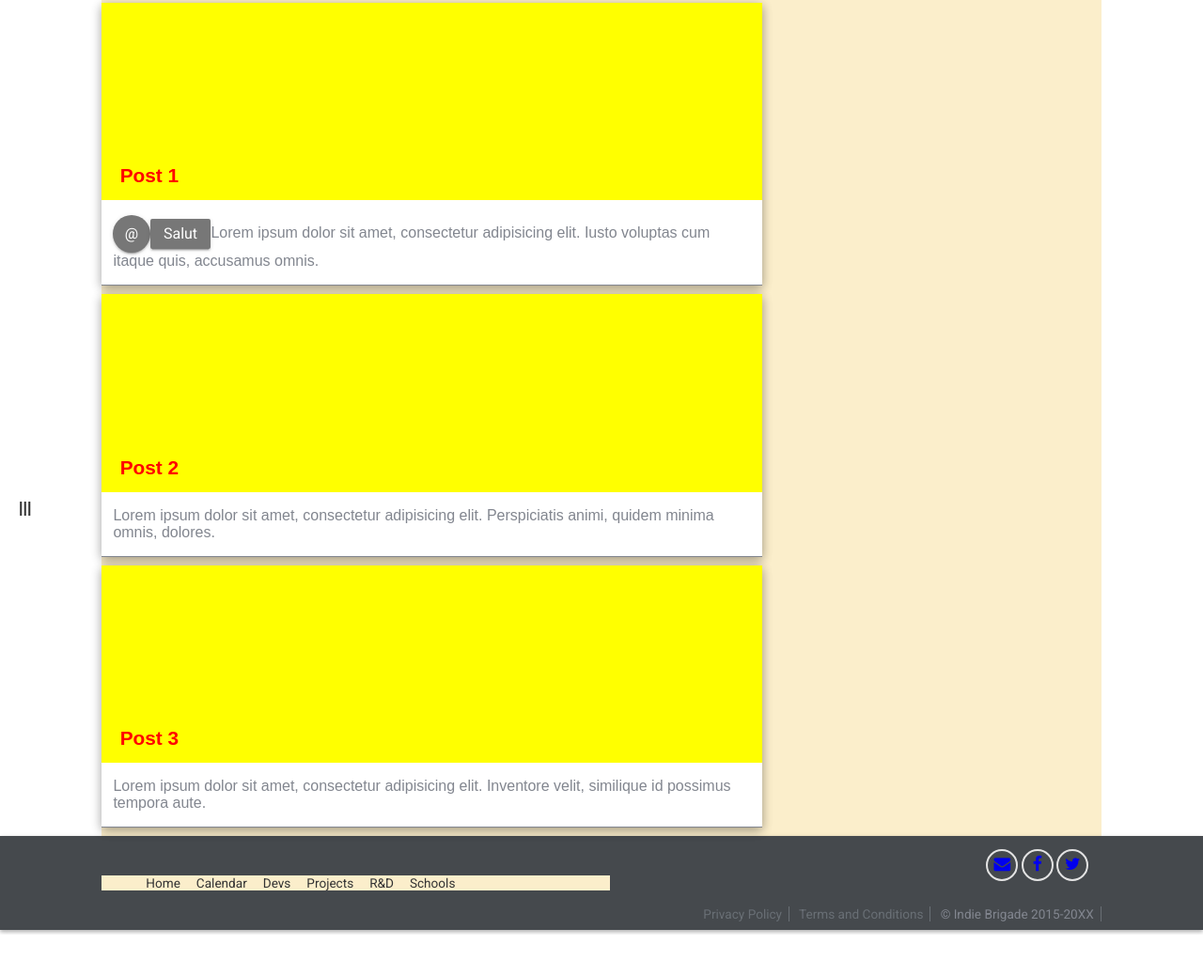
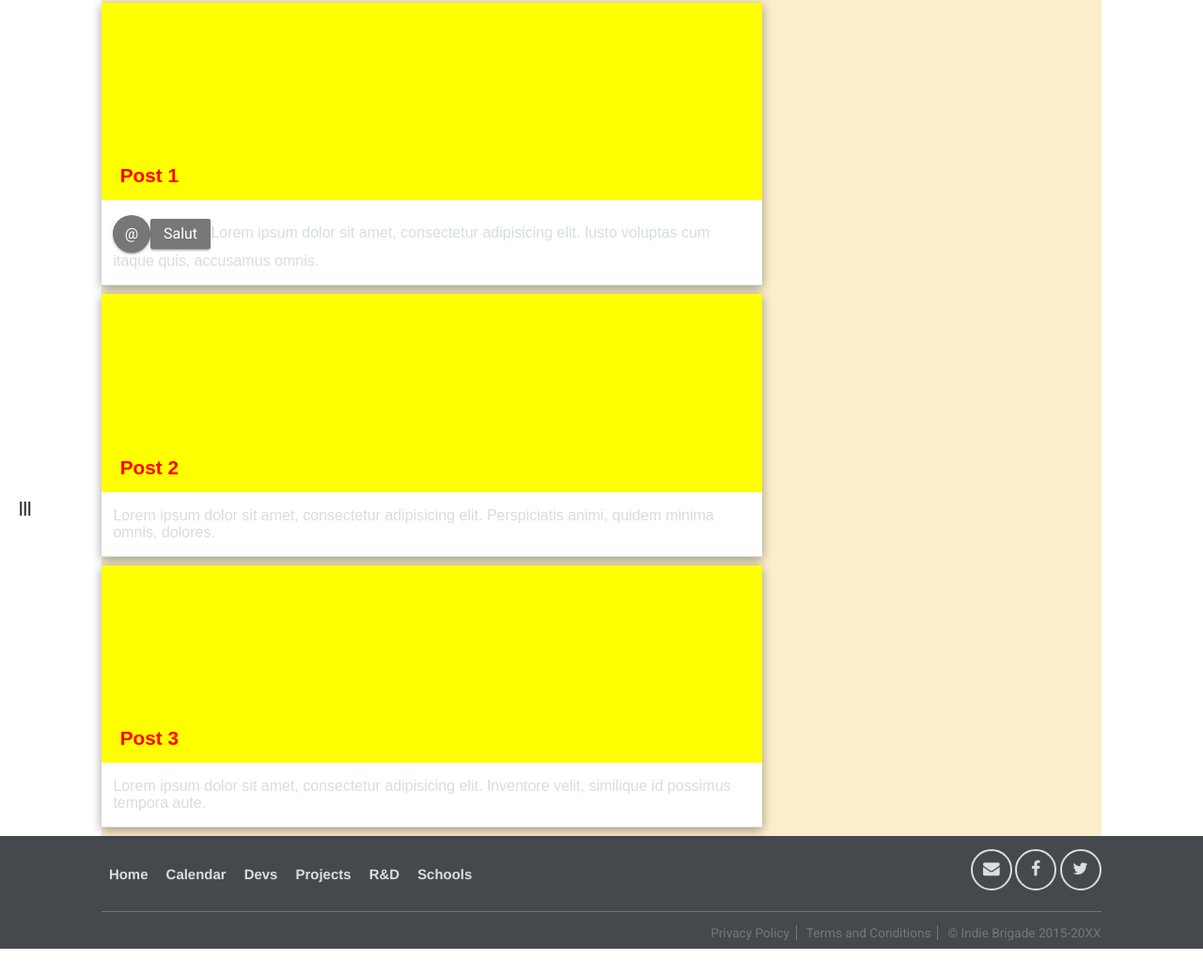
Before and after one commit to kuipou/indie, a website: page index3.html in a window 1280 px wide. Shown: the part 235-1273 px from the top of the page at 94% size. Before the commit the page ends 1230 px from the top, so only its background shows below. Drawn offline with nearby package versions, Linux system fonts and the light colour scheme; a web font is replaced by a local one.

Commit message:
mostly finished footer although weird prob under the footer

```diff
--- a/sass/_footer.scss
+++ b/sass/_footer.scss
@@ -1,25 +1,27 @@
 footer{
 	@include container(12 center);
-	@include card(1);
+	// @include card(1);
 	@include pad(1 of 12);
-	height: 100px;
+	height: 120px;
 	color:$gray;
 	background-color: $footer-gray;
+	clear: both;
 	@include rob(0.85em, 100);
 	list-style:none;
+	ul{margin:0; padding: 0;}
 	nav{
 		@include span(6 wide first);
-		@include vertical-align;
-		background-color:$one;
-		ul{
-			margin:0;
+
+		@include pal(1.1em, 700);
+		height: 80px;
+		ul{ @include vertical-align;
 			li{
-				padding:0;
+
 				display:inline-block;
 				padding:0 0.5em;
 				a{
 					text-decoration:none;
-					color:#333;
+					color:$footer-gray-light;
 				}
 			}
 		}
@@ -27,9 +29,11 @@ footer{
 	.social{
 		@include span(2 last);
 		// background-color:$two;
-		a{color:#e3e3e3;
-		li {border-radius:50%; border:2px solid #e3e3e3;
-			width:30px; height: 30px; display:inline-block;
+		padding-top:1em;
+		text-align: right;
+		a{color:$footer-gray-light;
+		li {border-radius:50%; border:2px solid $footer-gray-light;
+			width:40px; height: 40px; display:inline-block;
 			text-align:center;
 
 			i{@include vertical-align; font-size: 1.3em;}
@@ -39,16 +43,18 @@ footer{
 
 	.legal{
 		@include span(full);
-		clear:both;
 		text-align:right;
-		// background-color:$three;
+		height:40px;
+		padding:1em 0;
+		border-top:1px solid $footer-gray-dark;
 		li{display:inline-block; list-style:none;
-			border-right:1px solid lighten($footer-gray, 15%);
+			color:$footer-gray-dark;
+			border-right:1px solid $footer-gray-dark;
 			padding:0 0.5em;
-			&:nth-last-child {border-right:none; padding-right:0;}
-			a{color:lighten($footer-gray, 15%);
+			&:last-child {border-right:none; padding-right:0;}
+			a{ color:$footer-gray-dark;
 				text-decoration:none;
-				&:hover {color:lighten($footer-gray, 10%);
+				&:hover {color:lighten($footer-gray, 25%);
 
   					}
 				}
--- a/sass/style.scss
+++ b/sass/style.scss
@@ -23,8 +23,10 @@ $one: #fbeecb;
 $two: #71dad2;
 $three: #265432;
 $nav: #f7fdfe;
-$gray :#82868f;
+$gray :#D6DDE3;
 $footer-gray:#45494d;
+$footer-gray-light:#d7dee4;
+$footer-gray-dark:#73767a;
 $yellow: #f7c600;
 
 
```
Also changed, not shown: index3.html (+2 -1 lines), css/style.css.
